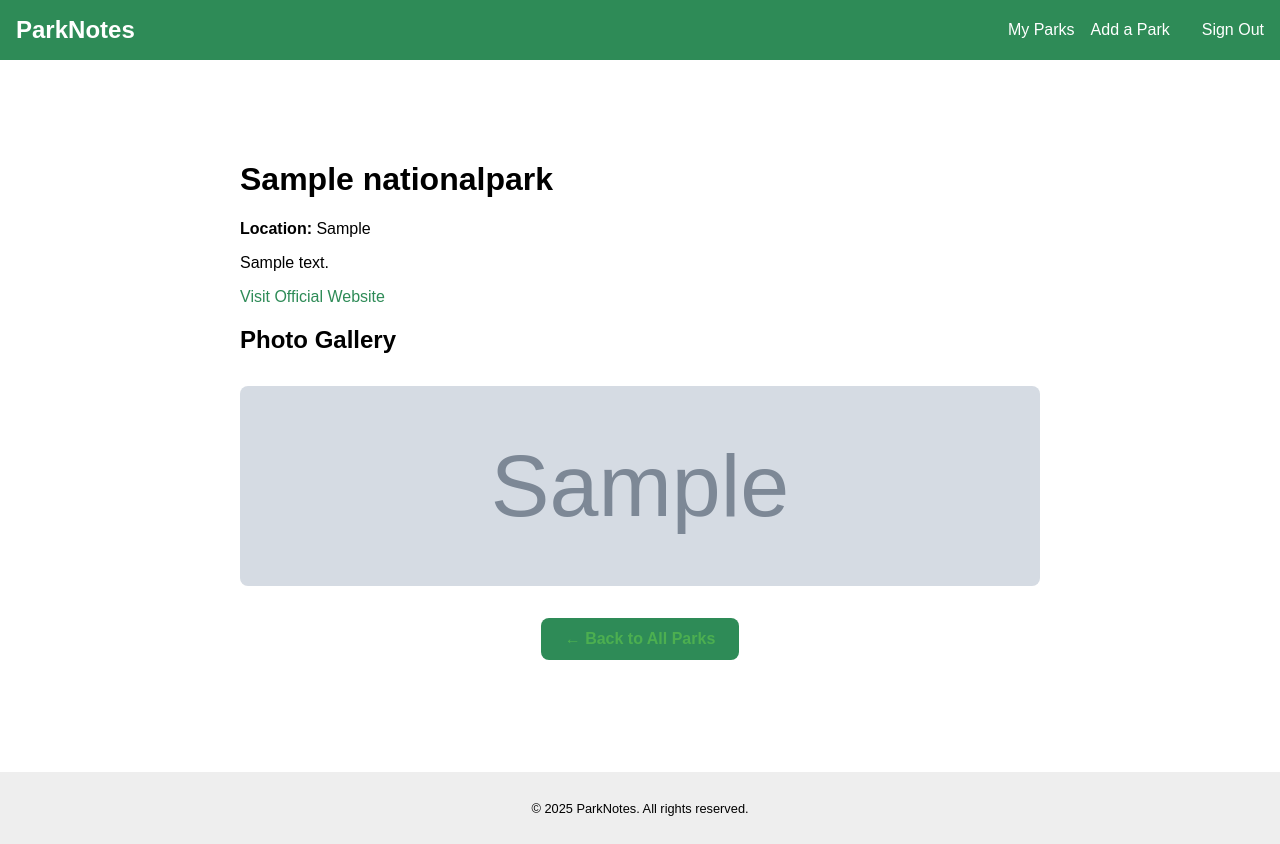
After one commit to abl00mfield/national_parks_django, a Django app: page /parks/1/ in a window 1280 px wide. The commit adds this page. Run offline with Django 5.2, Linux system fonts and the light colour scheme; a user stored in the database is signed in; tables that the repository leaves empty hold one stand-in row (values such as "Sample post"); grey boxes marked "Sample" are stand-in pictures.

Commit message:
added a detail page and updated styling

```diff
--- /dev/null
+++ b/main_app/templates/park_detail.html
@@ -0,0 +1,30 @@
+{% extends "base.html" %}
+
+{% load static %}
+{% block head %}
+<link rel="stylesheet" href=" {% static 'css/park_detail.css' %}">
+{% endblock%}
+
+{% block content %}
+<div class="park-detail-container">
+    <h1>{{ park.name }}</h1>
+    <p><strong>Location:</strong> {{ park.location }}</p>
+    <p>{{ park.description }}</p>
+    {% if park.website %}
+        <p><a href="{{ park.website }}" target="_blank">Visit Official Website</a></p>
+    {% endif %}
+
+    <h2>Photo Gallery</h2>
+    <div class="photo-gallery">
+        {% for photo in photos %}
+            <img src="{{ photo.image_url }}" alt="{{ photo.alt_text }}">
+        {% empty %}
+            <p>No photos available for this park.</p>
+        {% endfor %}
+    </div>
+
+    <div class="back-link">
+        <a class = "btn" href="{% url 'park_list' %}">← Back to All Parks</a>
+    </div>
+</div>
+{% endblock %}
--- a/main_app/templates/park_list.html
+++ b/main_app/templates/park_list.html
@@ -13,6 +13,7 @@
 <div class="parks-grid">
     {% for park in parks %}
         <div class="park-card">
+            <a href="{% url 'park_detail' park.id %}">
                 {% if park.photo_url %}
                     <img src="{{ park.photo_url }}" alt="{{ park.name }}">
                 {% else %}
@@ -20,6 +21,7 @@
                 {% endif %}
                 <h2>{{ park.name }}</h2>
                 <p>{{ park.location }}</p>
+            </a>
         </div>
     {% empty %}
         <p>No parks found.</p>
--- a/main_app/urls.py
+++ b/main_app/urls.py
@@ -8,4 +8,5 @@ urlpatterns = [
     path("accounts/signup/", views.signup, name="signup"),
     path("dashboard/", views.dashboard, name="dashboard"),
     path("parks/", views.park_list, name="park_list"),
+    path("parks/<int:park_id>/", views.park_detail, name="park_detail"),
 ]
--- a/main_app/views.py
+++ b/main_app/views.py
@@ -24,6 +24,13 @@ def park_list(request):
     return render(request, "park_list.html", {"parks": parks})
 
 
+@login_required
+def park_detail(request, park_id):
+    park = NationalPark.objects.get(id=park_id)
+    photos = park.photos.all()
+    return render(request, "park_detail.html", {"park": park, "photos": photos})
+
+
 def signup(request):
     error_message = ""
     if request.method == "POST":
--- /dev/null
+++ b/static/css/park_detail.css
@@ -0,0 +1,30 @@
+.park-detail-container {
+  max-width: 800px;
+  margin: 2rem auto;
+  padding: 1rem;
+}
+
+.photo-gallery {
+  display: grid;
+  grid-template-columns: repeat(auto-fit, minmax(250px, 1fr));
+  gap: 1rem;
+  margin-top: 2rem;
+}
+
+.photo-gallery img {
+  width: 100%;
+  height: 200px;
+  object-fit: cover;
+  border-radius: 8px;
+}
+
+.back-link {
+  margin-top: 2rem;
+  text-align: center;
+}
+
+.back-link a {
+  text-decoration: none;
+  color: #4caf50;
+  font-weight: bold;
+}
--- a/static/css/styles.css
+++ b/static/css/styles.css
@@ -1,7 +1,15 @@
-body {
+body,
+html {
   font-family: Arial, sans-serif;
   margin: 0;
   padding: 0;
+  height: 100%;
+  display: flex;
+  flex-direction: column;
+}
+
+main {
+  flex: 1;
 }
 
 nav {
@@ -9,6 +17,15 @@ nav {
   padding: 1rem;
 }
 
+a {
+  color: #2e8b57; /* Forest Green */
+  text-decoration: none;
+}
+
+a:hover {
+  color: #4682b4; /* Sky Blue */
+  text-decoration: none;
+}
 .nav-container {
   display: flex;
   justify-content: space-between;
@@ -66,7 +83,6 @@ footer {
 }
 
 #logout-form button:hover {
-  text-decoration: underline;
 }
 
 .landing-container {
@@ -91,3 +107,20 @@ footer {
 .landing-buttons .btn:hover {
   background-color: #246c45;
 }
+
+.btn {
+  display: inline-block;
+  padding: 0.75rem 1.5rem;
+  background-color: #2e8b57; /* Forest Green */
+  color: white;
+  font-weight: bold;
+  text-decoration: none;
+  border-radius: 8px;
+  transition: background-color 0.3s ease, transform 0.2s ease;
+  font-size: 1rem;
+}
+
+.btn:hover {
+  background-color: #4682b4; /* Sky Blue */
+  transform: translateY(-2px);
+}
```
Lines whose indentation alone changed are shown as unchanged.
